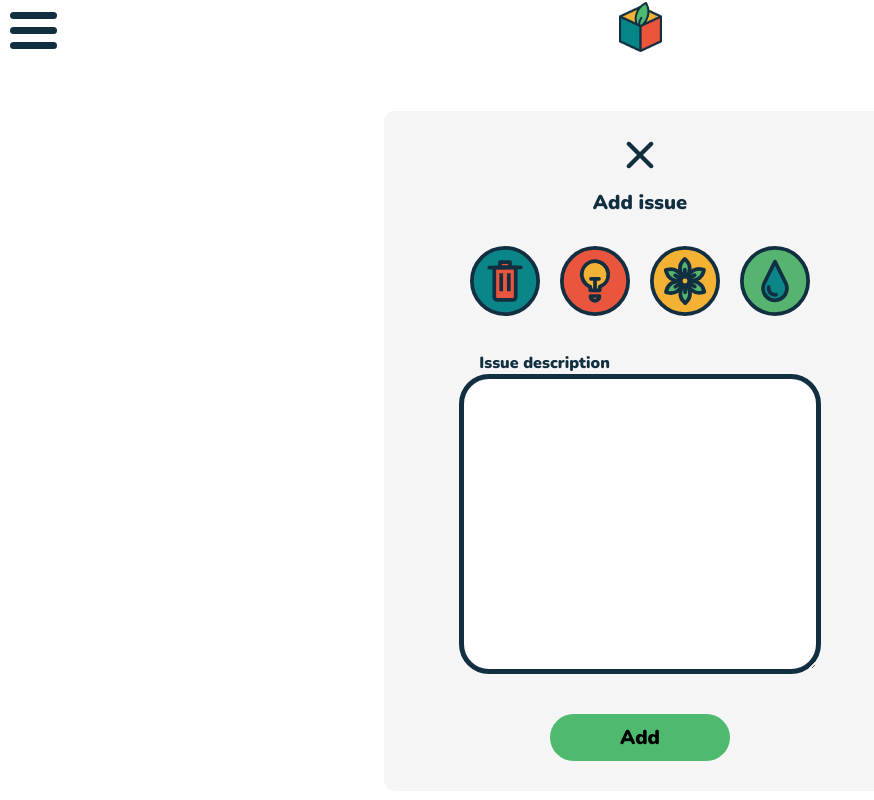
After one commit to samlinck/CleanSpace, a PHP site: page /newIssue.php?location_id=1 in a window 1280 px wide. The commit adds this page. Shown: the whole page, without its empty margins (0-874 px from the left). Run offline with PHP 8.4, Linux system fonts and the light colour scheme.

Commit message:
you can now add an issue to the db

```diff
--- a/css/style.css
+++ b/css/style.css
@@ -106,6 +106,7 @@ input.field {
     font-family: 'Nunito', sans-serif;
     font-weight: 700;
     font-size: 18px;
+    width: 100%;
 }
 
 input.btn {
@@ -316,6 +317,42 @@ div.make-problem {
     flex-wrap: wrap;
 }
 
+.add-issue {
+    display: flex;
+    flex-direction: column;
+    align-items: center;
+}
+
+.issue-sorts {
+    display: flex;
+}
+
+.issue-sorts a {
+    margin: 10px;
+    display: block;
+    position: relative;
+}
+/* .issue-sorts a:link {
+}
+.issue-sorts a:visited {
+}
+.issue-sorts a:hover {
+
+} */
+/* .issue-sorts a:active {
+
+    border-bottom: 1Opx solid #068587;
+} */
+
+textarea.field {
+    border: 5px solid #112F41;
+    border-radius: 30px;
+    padding: 10px 20px;
+    font-family: 'Nunito', sans-serif;
+    font-weight: 700;
+    font-size: 18px;
+    width: 100%;
+}
 .button--yellow {
     background-color: #F2AF36;
 }
@@ -326,6 +363,14 @@ div.make-problem {
 
 .field--small {
     width: 60%;
+}
+
+.field--big {
+    min-height: 300px;
+}
+
+.form--big {
+    width: 80%;
 }
 
 .link--big {
@@ -494,7 +539,7 @@ header{
         margin-left: auto;
         margin-right: auto;
         min-height: 400px;
-        max-height: 60%;
+        max-height: 100%;
         max-width: 40%;
         background: #F5F5F5;
         padding: 30px;
--- /dev/null
+++ b/newIssue.php
@@ -0,0 +1,61 @@
+<?php
+    require_once("bootstrap.php");
+    $spaceId = $_GET['location_id'];
+
+    if(isset($_GET['issue_type'])) {
+        $issueType = $_GET['issue_type'];
+        $issue = new Issue();
+
+        $issue->setIssueType($issueType);
+        $issue->setSpaceId($spaceId);
+
+        if (!empty($_POST)) {
+            $issue->setIssueDesc($_POST['issue']);
+            $issue->createIssue();
+
+            header('Location: location.php?location_id='.$spaceId);
+
+        }
+
+    }
+?><!DOCTYPE html>
+<html lang="en">
+<head>
+    <meta charset="UTF-8">
+    <meta name="viewport" content="width=device-width, initial-scale=1.0">
+    <meta http-equiv="X-UA-Compatible" content="ie=edge">
+    <link rel="stylesheet" href="css/style.css">
+    <link href="https://fonts.googleapis.com/css?family=Nunito:700,900" rel="stylesheet">
+    <title>CleanSpace</title>
+</head>
+<body>
+    <header>
+        <?php include_once("includes/nav.inc.php"); ?>
+    </header>
+    <div class="single-location large-container">
+        <div class="add-issue">
+            <img src="./images/cross.svg" alt="">
+            <p>Add issue</p>
+            <div class="issue-sorts">
+                <a href="newIssue.php?location_id=<?php echo $spaceId;?>&issue_type=afval">
+                    <img src="./images/afval.svg" alt="">
+                </a>
+                <a href="newIssue.php?location_id=<?php echo $spaceId;?>&issue_type=energie">
+                    <img src="./images/energie.svg" alt="">
+                </a>
+                <a href="newIssue.php?location_id=<?php echo $spaceId;?>&issue_type=groen">
+                    <img src="./images/groen.svg" alt="">
+                </a>
+                <a href="newIssue.php?location_id=<?php echo $spaceId;?>&issue_type=water">
+                    <img src="./images/water.svg" alt="">
+                </a>
+            </div>
+            <form action="" method="post" class="form--big">
+                <label class="input" for="issue">Issue description</label>
+                <textarea type="text" name="issue" id="issue" class="field field--big"></textarea>
+                <input type="submit" value="Add" class="btn">
+            </form>
+        </div>
+    </div>
+</body>
+</html>
```
Also changed, not shown: classes/Issue.class.php (added, +82 -0 lines), classes/Space.class.php (+53 -2 lines), create.php (+15 -7 lines), location.php (+13 -6 lines), images/afval.svg (added), images/energie.svg (added), images/groen.svg (added), images/water.svg (added).
